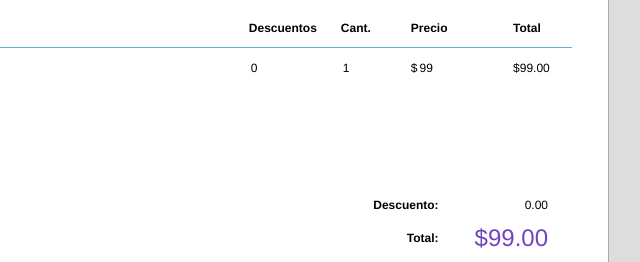
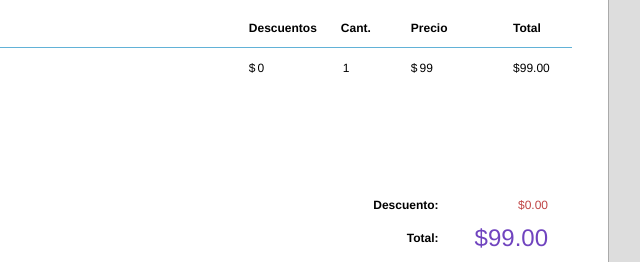
Before and after one commit to Galo0023/Pagina, a plain HTML site: page GlamMakeup/index.html in a window 1280 px wide. Shown: the part 440-702 px from the top of the page, 431-1071 px from the left. Drawn offline with nearby package versions, Linux system fonts and the light colour scheme.

Commit message:
main.css

```diff
--- a/GlamMakeup/assets/css/main.css
+++ b/GlamMakeup/assets/css/main.css
@@ -467,10 +467,12 @@ h1 {
 }
 
 .rate:before,
+.desc:before,
 .price:before,
 .sum:before,
 .tax:before,
 #total_price:before,
+#des:before,
 #total_tax:before {
     content: '$'
 }
@@ -564,7 +566,10 @@ h1 {
     font-size: 2rem;
     color: #7044BF
 }
-
+.invoicelist-footer table #des {
+    font-size: 1rem;
+    color: #bf4444
+}
 .note {
     margin: 1rem
 }
```
